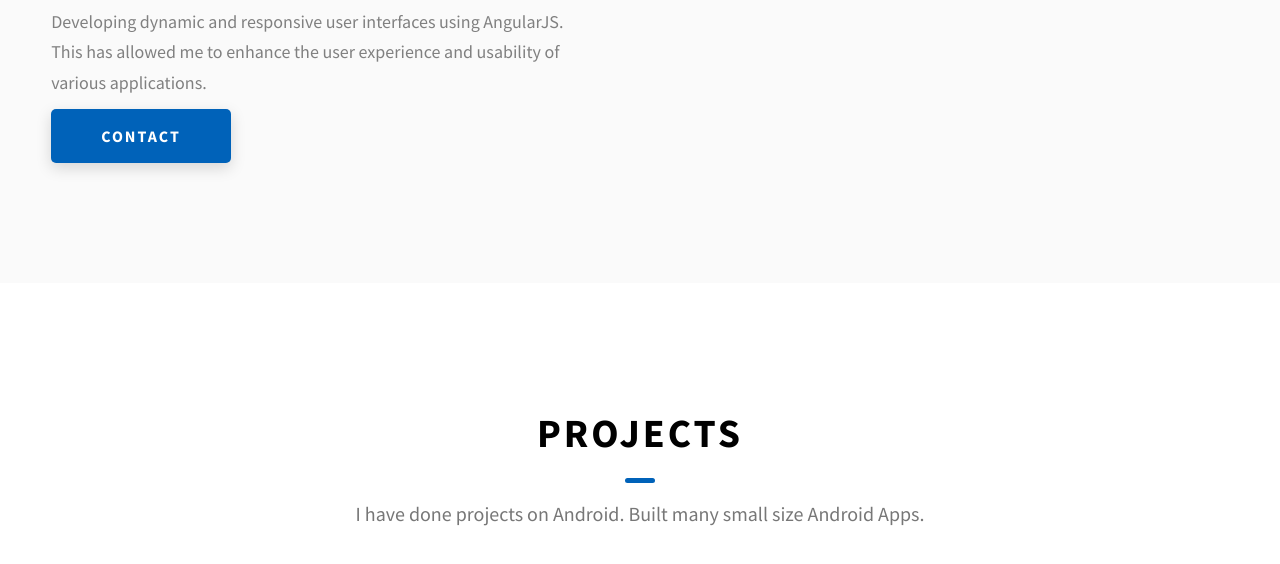
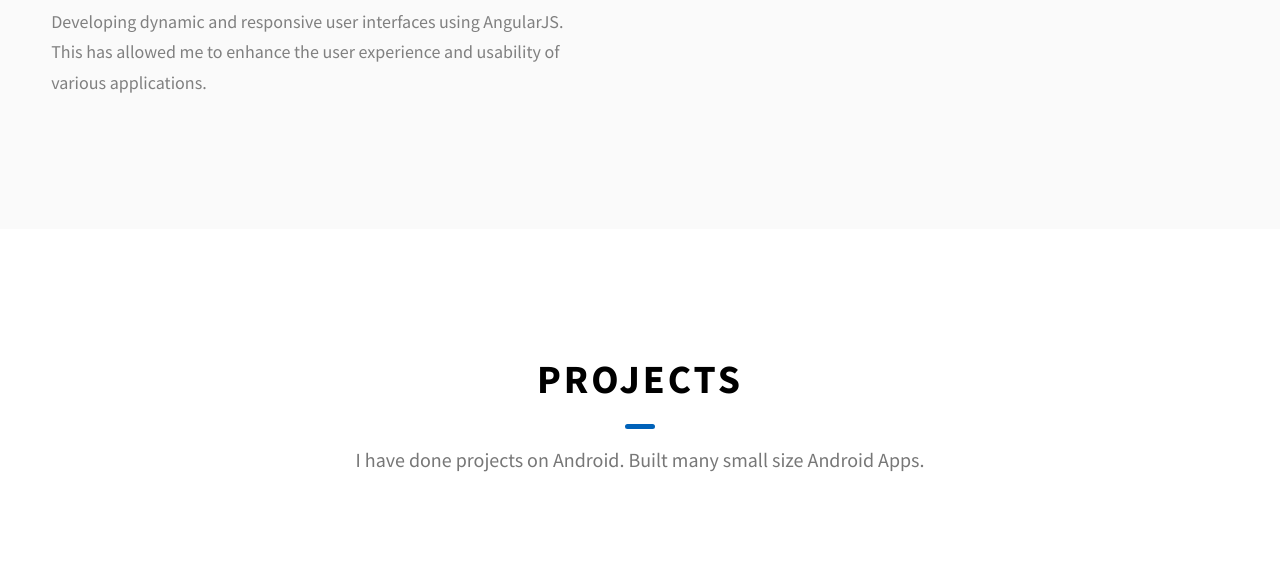
Before and after one commit to sandeep477/portfolio, a website: page index.html in a window 1280 px wide. Shown: the part 1787-2351 px from the top of the page. Drawn offline with Linux system fonts and the light colour scheme.

```diff
--- a/index.html
+++ b/index.html
@@ -186,9 +186,9 @@
                 <strong>contact</strong> me here.
               </p> -->
             </div>
-            <a href="./index.html#contact" class="btn btn--med btn--theme dynamicBgClr"
+            <!-- <a href="./index.html#contact" class="btn btn--med btn--theme dynamicBgClr"
               >Contact</a
-            >
+            > -->
           </div>
           <div class="about__content-skills">
             <h3 class="about__content-title">My Skills</h3>
```
